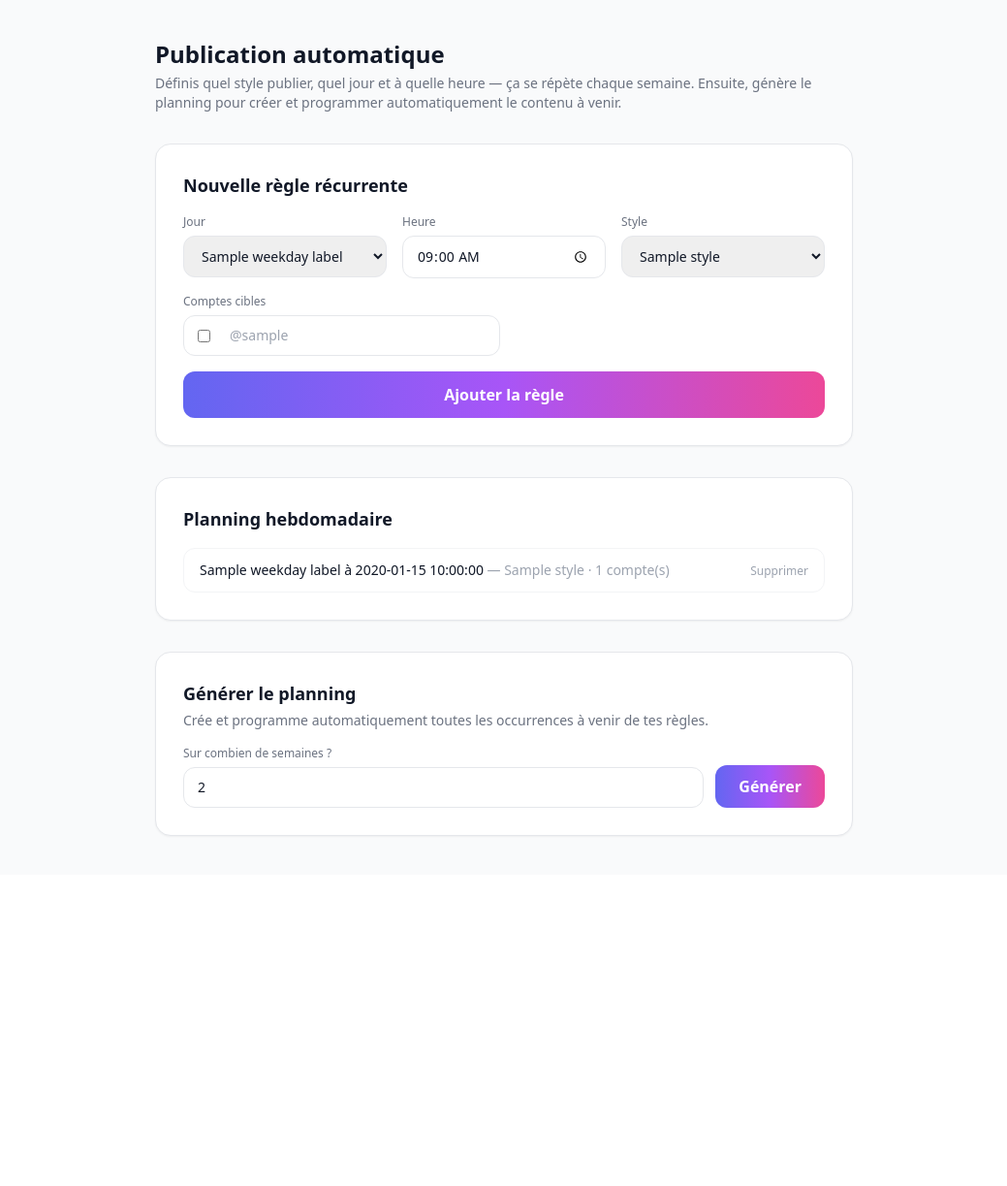
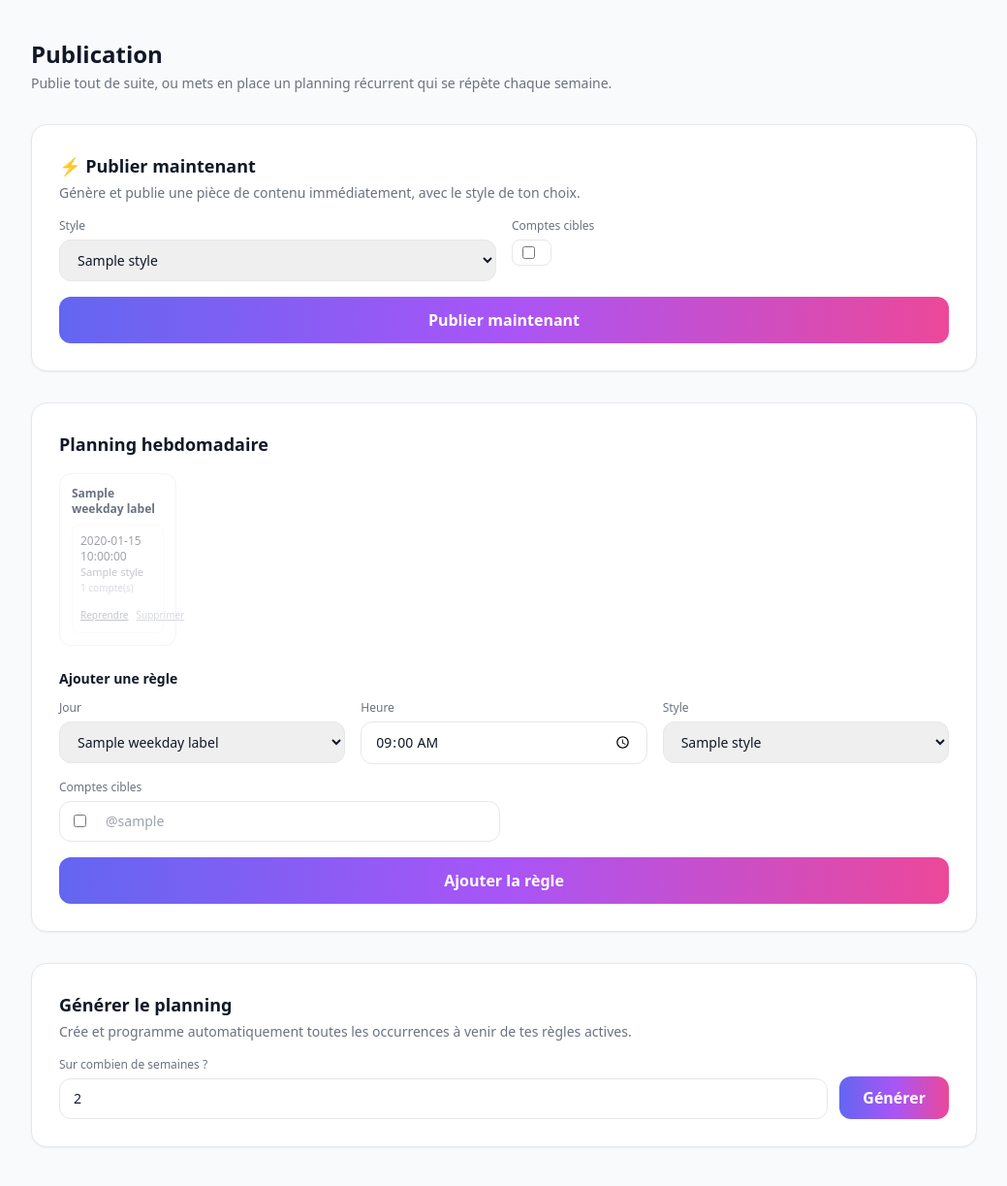
Before and after one commit to arthurgrange61/contentai-studio-backend, a FastAPI app: template templates/posting.html in a window 1280 px wide. Shown: the part 65-1288 px from the top of the page at 97% size, without its empty margins (120-1159 px from the left). Before the commit the page ends 928 px from the top, so only its background shows below. Run offline with FastAPI, Linux system fonts and the light colour scheme; the template is opened without the code that fills it: most values are stand-ins (such as "Sample title", 1, 10 or a date in 2020); parts of the project's set-up code (start-up, migrations or seed data) failed here and were passed over; some libraries are stand-ins or nearby versions.

Commit message:
Développe la partie Publication : publier maintenant + planning plus pratique
- Bouton "Publier maintenant" : génère et publie une pièce de contenu
  immédiatement avec le style et les comptes choisis, sans passer par une
  règle récurrente
- Planning affiché en grille hebdomadaire (Lundi → Dimanche) au lieu d'une
  simple liste plate
- Règles : mise en pause ("Pause"/"Reprendre") sans avoir à supprimer,
  affichage de la prochaine date de publication par règle active
- /posting/generate ignore désormais les règles en pause

```diff
--- a/db.py
+++ b/db.py
@@ -101,6 +101,7 @@
     day_of_week: Mapped[int] = mapped_column(Integer)  # 0 = lundi ... 6 = dimanche
     time: Mapped[str] = mapped_column(String)          # "HH:MM"
     account_ids: Mapped[list] = mapped_column(JSON, default=list)  # comptes Zernio cibles
+    active: Mapped[bool] = mapped_column(Boolean, default=True)    # mise en pause sans supprimer
     created_at: Mapped[datetime.datetime] = mapped_column(DateTime, default=datetime.datetime.utcnow)
 
     user: Mapped[StudioUser] = relationship(back_populates="posting_rules")
@@ -145,6 +146,7 @@
     "ALTER TABLE studio_users ADD COLUMN IF NOT EXISTS subscription_status VARCHAR DEFAULT 'inactive'",
     "ALTER TABLE content_styles ADD COLUMN IF NOT EXISTS text_style VARCHAR DEFAULT 'outline'",
     "ALTER TABLE content_styles ADD COLUMN IF NOT EXISTS text_placement VARCHAR DEFAULT 'top'",
+    "ALTER TABLE posting_rules ADD COLUMN IF NOT EXISTS active BOOLEAN DEFAULT true",
 ]
 
 
--- a/main.py
+++ b/main.py
@@ -458,6 +458,16 @@
 WEEKDAY_LABELS = ["Lundi", "Mardi", "Mercredi", "Jeudi", "Vendredi", "Samedi", "Dimanche"]
 
 
+def _next_occurrence(day_of_week: int, time_str: str, now: datetime.datetime | None = None) -> datetime.datetime:
+    now = now or datetime.datetime.utcnow()
+    hour, minute = (int(p) for p in time_str.split(":"))
+    days_until = (day_of_week - now.weekday()) % 7
+    candidate = (now + datetime.timedelta(days=days_until)).replace(hour=hour, minute=minute, second=0, microsecond=0)
+    if candidate <= now:
+        candidate += datetime.timedelta(days=7)
+    return candidate
+
+
 @app.api_route("/posting", methods=["GET", "HEAD"], response_class=HTMLResponse)
 async def posting_page(request: Request):
     user_id = _session_user_id(request)
@@ -471,6 +481,14 @@
         styles = await db.list_styles(session, user_id)
         rules = await db.list_posting_rules(session, user_id)
         accounts = await zernio.list_accounts(user.profile_id) if user.profile_id else []
+
+        rules_by_day = {i: [] for i in range(7)}
+        next_occurrence = {}
+        for rule in rules:
+            rules_by_day[rule.day_of_week].append(rule)
+            if rule.active:
+                next_occurrence[rule.id] = _next_occurrence(rule.day_of_week, rule.time)
+
         return templates.TemplateResponse(
             "posting.html",
             {
@@ -478,6 +496,8 @@
                 "business_name": user.business_name,
                 "styles": styles,
                 "rules": rules,
+                "rules_by_day": rules_by_day,
+                "next_occurrence": next_occurrence,
                 "accounts": accounts,
                 "weekday_labels": WEEKDAY_LABELS,
             },
@@ -505,6 +525,20 @@
     return RedirectResponse("/posting", status_code=303)
 
 
+@app.post("/posting/rules/{rule_id}/toggle")
+async def posting_rule_toggle(rule_id: str, request: Request):
+    user_id = _session_user_id(request)
+    if not user_id:
+        return RedirectResponse("/", status_code=303)
+
+    async with db.get_session() as session:
+        rule = await session.get(db.PostingRule, rule_id)
+        if rule and rule.user_id == user_id:
+            rule.active = not rule.active
+            await session.commit()
+    return RedirectResponse("/posting", status_code=303)
+
+
 @app.post("/posting/rules/delete/{rule_id}")
 async def posting_rule_delete(rule_id: str, request: Request):
     user_id = _session_user_id(request)
@@ -517,6 +551,51 @@
             await session.delete(rule)
             await session.commit()
     return RedirectResponse("/posting", status_code=303)
+
+
+@app.post("/posting/publish-now")
+async def posting_publish_now(
+    request: Request,
+    background_tasks: BackgroundTasks,
+    style_id: str = Form(...),
+    account_ids: list[str] = Form(default=[]),
+):
+    """Génère et publie immédiatement une pièce de contenu avec ce style, sans passer par le planning."""
+    user_id = _session_user_id(request)
+    if not user_id:
+        return RedirectResponse("/", status_code=303)
+
+    if not account_ids:
+        return RedirectResponse("/posting", status_code=303)
+
+    async with db.get_session() as session:
+        user = await db.get_user(session, user_id)
+        style = await session.get(db.ContentStyle, style_id)
+        if not user or not user.profile_id or not style:
+            return RedirectResponse("/posting", status_code=303)
+
+        photos = await db.list_photos(session, user_id)
+        if not photos:
+            return RedirectResponse("/library", status_code=303)
+
+        pool = photos.copy()
+        random.shuffle(pool)
+        chosen = [pool[i % len(pool)] for i in range(style.photo_count)]
+
+        item = db.GeneratedContent(
+            user_id=user_id,
+            style_id=style.id,
+            photo_urls=[p.url for p in chosen],
+            account_ids=account_ids,
+            scheduled_for=None,  # None -> Zernio publie immédiatement (publishNow)
+            status="pending",
+        )
+        session.add(item)
+        await session.commit()
+        content_id = item.id
+
+    background_tasks.add_task(_run_batch, user_id, [content_id])
+    return RedirectResponse("/queue", status_code=303)
 
 
 def _draw_photos(pool: list[db.Photo], cursor: list[int], n: int) -> list[db.Photo]:
@@ -636,7 +715,7 @@
         if not user or not user.profile_id:
             return RedirectResponse("/posting", status_code=303)
 
-        rules = await db.list_posting_rules(session, user_id)
+        rules = [r for r in await db.list_posting_rules(session, user_id) if r.active]
         photos = await db.list_photos(session, user_id)
         if not rules or not photos:
             return RedirectResponse("/posting", status_code=303)
--- a/templates/posting.html
+++ b/templates/posting.html
@@ -13,11 +13,10 @@
 <body class="bg-gray-50 text-gray-900 antialiased min-h-screen">
   {% include "_nav.html" %}
 
-  <main class="max-w-3xl mx-auto px-6 py-10">
-    <h1 class="text-2xl font-bold mb-1">Publication automatique</h1>
+  <main class="max-w-5xl mx-auto px-6 py-10">
+    <h1 class="text-2xl font-bold mb-1">Publication</h1>
     <p class="text-sm text-gray-500 mb-8">
-      Définis quel style publier, quel jour et à quelle heure — ça se répète chaque semaine.
-      Ensuite, génère le planning pour créer et programmer automatiquement le contenu à venir.
+      Publie tout de suite, ou mets en place un planning récurrent qui se répète chaque semaine.
     </p>
 
     {% if not styles %}
@@ -29,8 +28,76 @@
       <p class="text-sm text-amber-800">Connecte d'abord un compte dans les <a href="/settings" class="underline font-medium">paramètres</a>.</p>
     </div>
     {% else %}
+
+    <!-- Publier maintenant -->
     <div class="bg-white border border-gray-200 rounded-2xl shadow-sm p-7 mb-8">
-      <h2 class="text-lg font-semibold mb-4">Nouvelle règle récurrente</h2>
+      <h2 class="text-lg font-semibold mb-1">⚡ Publier maintenant</h2>
+      <p class="text-sm text-gray-500 mb-4">Génère et publie une pièce de contenu immédiatement, avec le style de ton choix.</p>
+      <form method="post" action="/posting/publish-now" class="space-y-4">
+        <div class="grid sm:grid-cols-2 gap-4">
+          <div>
+            <label class="block text-xs font-medium text-gray-500 mb-1.5">Style</label>
+            <select name="style_id" class="w-full border border-gray-200 rounded-xl px-3.5 py-2.5 text-sm focus:border-indigo-500 outline-none">
+              {% for style in styles %}
+              <option value="{{ style.id }}">{{ style.name }}</option>
+              {% endfor %}
+            </select>
+          </div>
+          <div>
+            <label class="block text-xs font-medium text-gray-500 mb-1.5">Comptes cibles</label>
+            <div class="flex flex-wrap gap-2 mt-1">
+              {% for acc in accounts %}
+              <label class="flex items-center gap-1.5 text-xs border border-gray-200 rounded-lg px-2.5 py-1.5 cursor-pointer has-[:checked]:border-indigo-500 has-[:checked]:bg-indigo-50">
+                <input type="checkbox" name="account_ids" value="{{ acc._id }}" class="accent-indigo-600"/>
+                <span class="font-medium capitalize">{{ acc.platform }}</span>
+              </label>
+              {% endfor %}
+            </div>
+          </div>
+        </div>
+        <button type="submit" class="w-full grad-bg text-white font-semibold rounded-xl py-3">Publier maintenant</button>
+      </form>
+    </div>
+
+    <!-- Planning hebdomadaire -->
+    <div class="bg-white border border-gray-200 rounded-2xl shadow-sm p-7 mb-8">
+      <h2 class="text-lg font-semibold mb-4">Planning hebdomadaire</h2>
+
+      <div class="grid grid-cols-1 sm:grid-cols-7 gap-3 mb-6">
+        {% for label in weekday_labels %}
+        <div class="border border-gray-100 rounded-xl p-3">
+          <p class="text-xs font-semibold text-gray-500 mb-2">{{ label }}</p>
+          {% if rules_by_day[loop.index0] %}
+          <div class="space-y-2">
+            {% for rule in rules_by_day[loop.index0] %}
+            <div class="border border-gray-100 rounded-lg p-2 {{ '' if rule.active else 'opacity-40' }}">
+              <p class="text-xs font-medium">{{ rule.time }}</p>
+              <p class="text-[11px] text-gray-500 truncate">{{ rule.style.name if rule.style else '?' }}</p>
+              <p class="text-[10px] text-gray-400">{{ rule.account_ids|length }} compte(s)</p>
+              {% if rule.active and rule.id in next_occurrence %}
+              <p class="text-[10px] text-indigo-500 mt-1">Prochaine : {{ next_occurrence[rule.id].strftime('%d/%m %H:%M') }}</p>
+              {% endif %}
+              <div class="flex items-center gap-2 mt-1.5">
+                <form method="post" action="/posting/rules/{{ rule.id }}/toggle">
+                  <button type="submit" class="text-[10px] text-gray-500 hover:text-gray-900 underline">
+                    {{ 'Reprendre' if not rule.active else 'Pause' }}
+                  </button>
+                </form>
+                <form method="post" action="/posting/rules/delete/{{ rule.id }}">
+                  <button type="submit" class="text-[10px] text-gray-400 hover:text-red-600 underline">Supprimer</button>
+                </form>
+              </div>
+            </div>
+            {% endfor %}
+          </div>
+          {% else %}
+          <p class="text-[11px] text-gray-300">—</p>
+          {% endif %}
+        </div>
+        {% endfor %}
+      </div>
+
+      <h3 class="text-sm font-semibold mb-3">Ajouter une règle</h3>
       <form method="post" action="/posting/rules" class="space-y-4">
         <div class="grid sm:grid-cols-3 gap-4">
           <div>
@@ -74,28 +141,10 @@
     </div>
 
     {% if rules %}
-    <div class="bg-white border border-gray-200 rounded-2xl shadow-sm p-7 mb-8">
-      <h2 class="text-lg font-semibold mb-4">Planning hebdomadaire</h2>
-      <div class="space-y-2">
-        {% for rule in rules %}
-        <div class="flex items-center justify-between border border-gray-100 rounded-xl px-4 py-3 text-sm">
-          <span>
-            <span class="font-medium">{{ weekday_labels[rule.day_of_week] }} à {{ rule.time }}</span>
-            <span class="text-gray-400"> — {{ rule.style.name if rule.style else '?' }}</span>
-            <span class="text-gray-400"> · {{ rule.account_ids|length }} compte(s)</span>
-          </span>
-          <form method="post" action="/posting/rules/delete/{{ rule.id }}">
-            <button type="submit" class="text-xs text-gray-400 hover:text-red-600">Supprimer</button>
-          </form>
-        </div>
-        {% endfor %}
-      </div>
-    </div>
-
     <div class="bg-white border border-gray-200 rounded-2xl shadow-sm p-7">
       <h2 class="text-lg font-semibold mb-1">Générer le planning</h2>
       <p class="text-sm text-gray-500 mb-4">
-        Crée et programme automatiquement toutes les occurrences à venir de tes règles.
+        Crée et programme automatiquement toutes les occurrences à venir de tes règles actives.
       </p>
       <form method="post" action="/posting/generate" class="flex items-end gap-3">
         <div class="flex-1">
@@ -106,8 +155,6 @@
         <button type="submit" class="grad-bg text-white font-semibold rounded-xl px-6 py-2.5">Générer</button>
       </form>
     </div>
-    {% else %}
-    <p class="text-sm text-gray-400 text-center py-6">Aucune règle pour l'instant — ajoute-en une ci-dessus.</p>
     {% endif %}
     {% endif %}
   </main>
```
